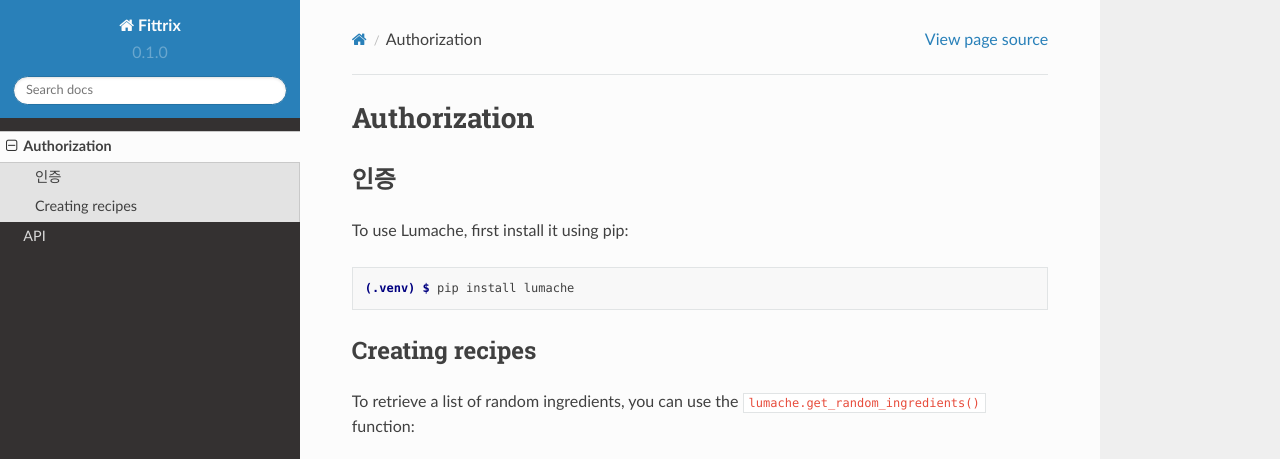
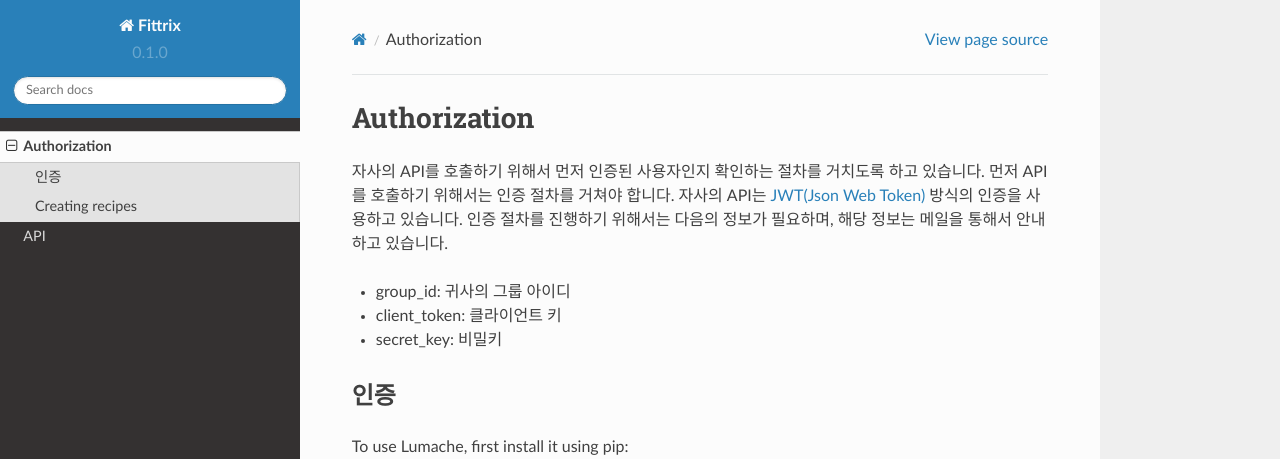
Before and after one commit to fittrix-dev/single_api, a Sphinx documentation site: the page built from docs/source/authorization.rst, in a window 1280 px wide and 1314 px high, cut to the strip 0-459 px from the top of the window. Built offline with Sphinx 7.4.7 and the Read the Docs theme 2.0.0, drawn with Linux system fonts in a browser that asks for light colours.

Commit message:
테스트 #4

```diff
--- a/docs/source/authorization.rst
+++ b/docs/source/authorization.rst
@@ -1,5 +1,13 @@
 Authorization
 =====
+
+자사의 API를 호출하기 위해서 먼저 인증된 사용자인지 확인하는 절차를 거치도록 하고 있습니다. 먼저 API를 호출하기 위해서는 인증 절차를 거쳐야 합니다.
+자사의 API는 `JWT(Json Web Token) <https://jwt.io/>`_ 방식의 인증을 사용하고 있습니다.
+인증 절차를 진행하기 위해서는 다음의 정보가 필요하며, 해당 정보는 메일을 통해서 안내하고 있습니다.
+
+* group_id: 귀사의 그룹 아이디
+* client_token: 클라이언트 키
+* secret_key: 비밀키
 
 .. _installation:
 
--- a/docs/source/index.rst
+++ b/docs/source/index.rst
@@ -2,7 +2,9 @@ Fittrix Api 문서에 오신 것을 환영합니다.
 ===================================
 
 본 문서는 (주)피트릭스에 제공하는 API 가이드입니다.
-해당 문서를 참조하여 API를 통해서 본사의 바디미터로 측정된 데이터를 조회가 가능합니다.
+자사에서 제공하는 API는 자사의 바디미터에서 측정된 신체 데이터를 확인하기 위한 용도로 사용됩니다.
+사용자는 자사의 바디미터를 통해서 자신의 신체 정보를 측정할 수 있으며 API를 호출하는 업체에서는 귀사가 소유한 바디미터를 통해서 측정한 데이터에 대해서 정보를 취득할 수 있습니다.
+현재 제공하는 API는 신체 측정 데이터를 기반으로 하며 자사의 `관리자 페이지 <https://manage.fittrix.io/>`_를 통해서 확인할 수 있는 데이터를 기반으로 하고 있습니다.
 
 .. note::
 
```
